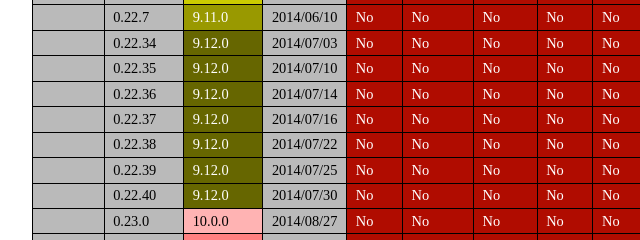
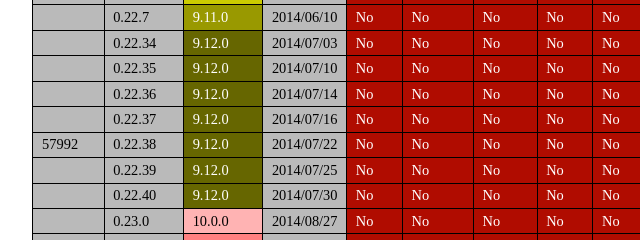
Before and after one commit to rvtr/ctr-systemupdater-docs, a plain HTML site: page updaterlist_CTR.html in a window 1280 px wide. Shown: the part 3660-3900 px from the top of the page, 284-924 px from the left. Drawn offline with Linux system fonts and the light colour scheme.

Commit message:
Update updaterlist_CTR.html

```diff
--- a/updaterlist_CTR.html
+++ b/updaterlist_CTR.html
@@ -1289,7 +1289,7 @@ Note <a href="./ChangeLogs/ChangeLog_CTR.html#note188-17" target="_blank">188-17
     <td bgcolor="#b00c00" style="color:white;">No</td>
   </tr>
   <tr>
-    <td bgcolor="#bababa" style="color:black;"></td>
+    <td bgcolor="#bababa" style="color:black;">57992</td>
     <td bgcolor="#bababa" style="color:black;">0.22.38</td>
     <td bgcolor="#666600" style="color:white;">9.12.0</td>
     <td bgcolor="#bababa" style="color:black;">2014/07/22</td>
```
